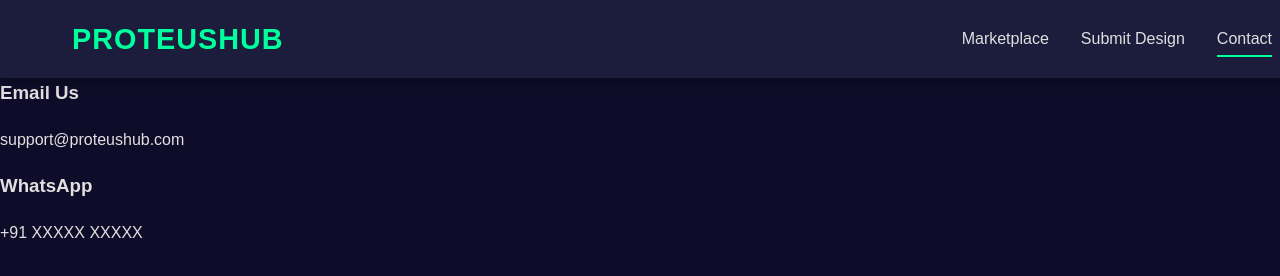
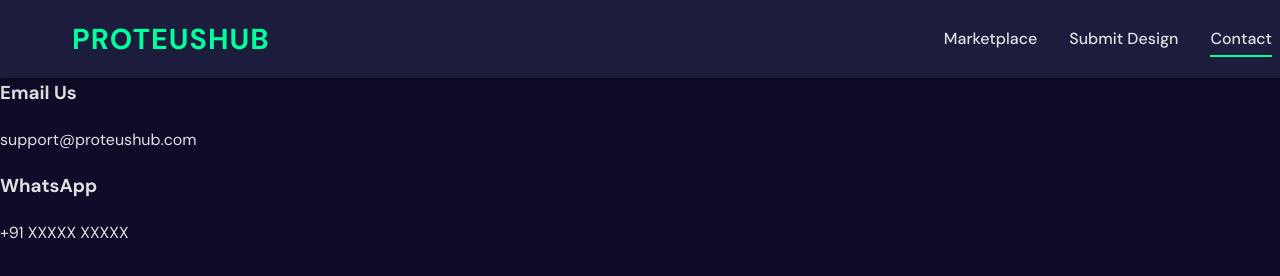
Before and after one commit to apek-s/proteushub, a plain HTML site: page contact.html in a window 1280 px wide. Drawn offline with Linux system fonts and the light colour scheme.

Commit message:
Update contact.html

```diff
--- a/contact.html
+++ b/contact.html
@@ -1,6 +1,9 @@
 <!DOCTYPE html>
 <html lang="en">
 <head>
+    <link rel="preconnect" href="https://fonts.googleapis.com">
+<link rel="preconnect" href="https://fonts.gstatic.com" crossorigin>
+<link href="https://fonts.googleapis.com/css2?family=DM+Sans:wght@400;500;600;700&display=swap" rel="stylesheet">
     <meta charset="UTF-8">
     <title>Contact | Proteus Hub</title>
 <link rel="stylesheet" href="/proteushub/styles.css">
```
